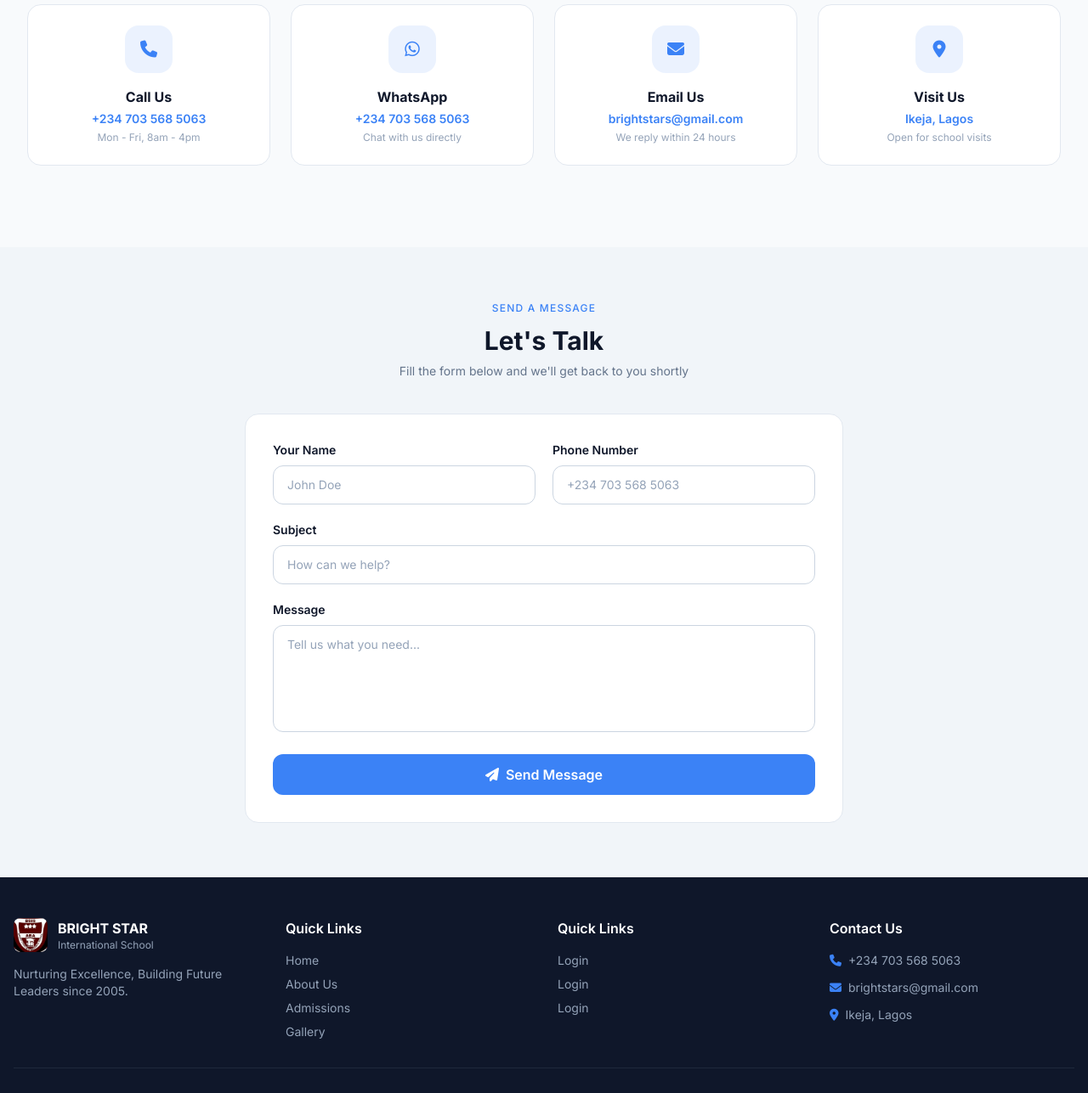
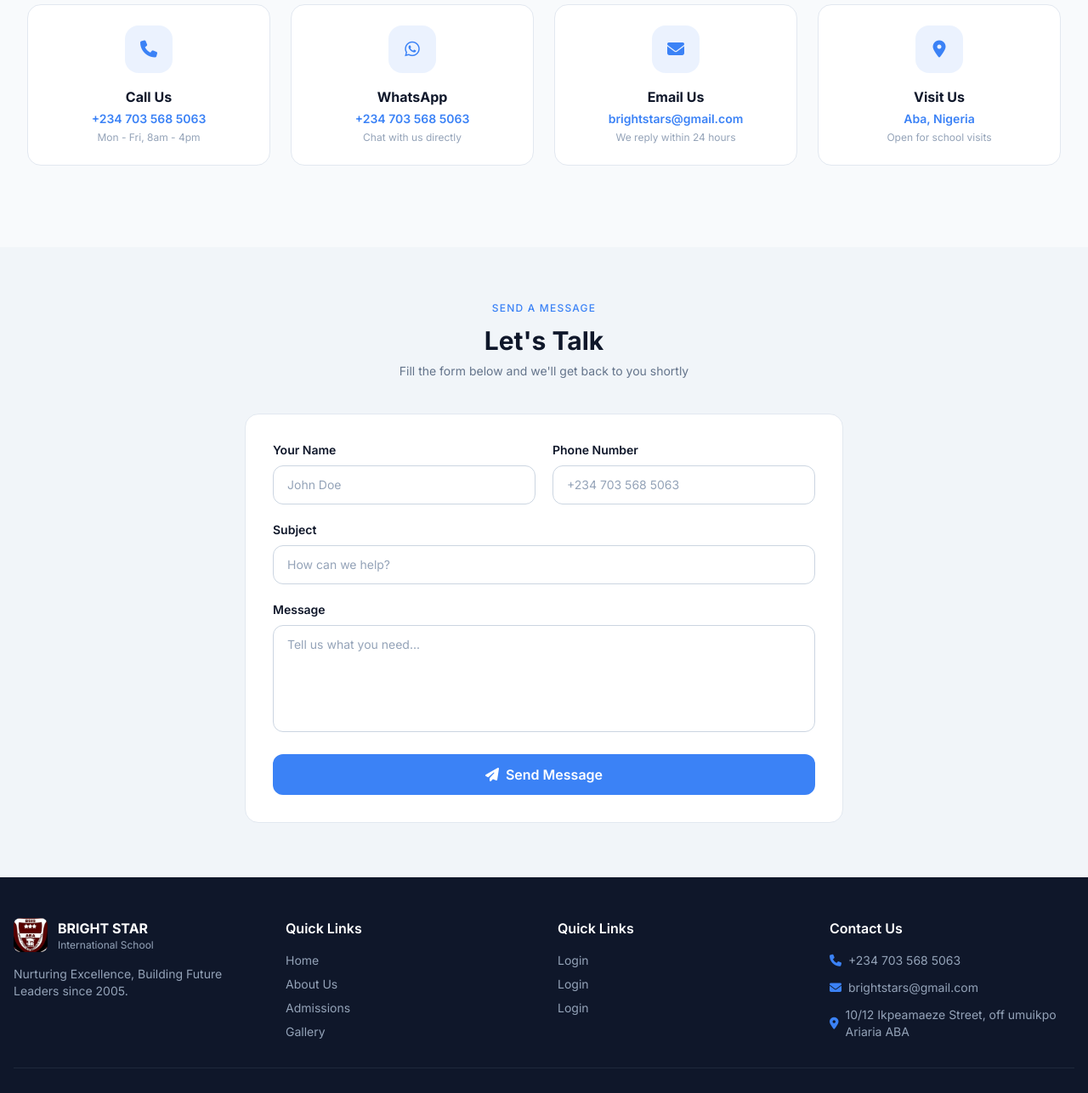
Before and after one commit to DEKING-001/bright-star-portal, a website: page views/contact.html in a window 1280 px wide. Shown: the part 464-1751 px from the top of the page at 85% size. Drawn offline with nearby package versions, Linux system fonts and the light colour scheme.

Commit message:
Fix address in contact page to Aba location

```diff
--- a/views/contact.html
+++ b/views/contact.html
@@ -112,12 +112,12 @@
                         <p class="text-brand font-semibold text-sm">brightstars@gmail.com</p>
                         <p class="text-xs text-slate-400 mt-1">We reply within 24 hours</p>
                     </a>
-                    <a href="https://maps.google.com/?q=Ikeja+Lagos+Nigeria" target="_blank" rel="noopener noreferrer" class="bg-white p-6 rounded-2xl border border-slate-200 hover:shadow-lg hover:border-brand/30 transition-all duration-300 text-center group">
+                    <a href="https://maps.google.com/?q=10/12+Ikpeamaeze+Street+Aba+Nigeria" target="_blank" rel="noopener noreferrer" class="bg-white p-6 rounded-2xl border border-slate-200 hover:shadow-lg hover:border-brand/30 transition-all duration-300 text-center group">
                         <div class="w-14 h-14 bg-brand/10 rounded-2xl flex items-center justify-center mx-auto mb-4 group-hover:bg-brand/20 transition-colors">
                             <i class="fas fa-map-marker-alt text-brand text-xl"></i>
                         </div>
                         <h3 class="font-bold text-slate-900 mb-1">Visit Us</h3>
-                        <p class="text-brand font-semibold text-sm">Ikeja, Lagos</p>
+                        <p class="text-brand font-semibold text-sm">Aba, Nigeria</p>
                         <p class="text-xs text-slate-400 mt-1">Open for school visits</p>
                     </a>
                 </div>
@@ -195,7 +195,7 @@
                     <ul class="space-y-3 text-sm">
                         <li><a href="tel:+2347035685063" class="flex items-center gap-2 text-slate-400 hover:text-white transition-colors"><i class="fas fa-phone text-brand"></i> +234 703 568 5063</a></li>
                         <li><a href="mailto:brightstars@gmail.com" class="flex items-center gap-2 text-slate-400 hover:text-white transition-colors"><i class="fas fa-envelope text-brand"></i> brightstars@gmail.com</a></li>
-                        <li><a href="https://maps.google.com/?q=Ikeja+Lagos+Nigeria" target="_blank" rel="noopener noreferrer" class="flex items-center gap-2 text-slate-400 hover:text-white transition-colors"><i class="fas fa-map-marker-alt text-brand"></i> Ikeja, Lagos</a></li>
+                        <li><a href="https://maps.google.com/?q=10/12+Ikpeamaeze+Street+Aba+Nigeria" target="_blank" rel="noopener noreferrer" class="flex items-center gap-2 text-slate-400 hover:text-white transition-colors"><i class="fas fa-map-marker-alt text-brand"></i> 10/12 Ikpeamaeze Street, off umuikpo Ariaria ABA</a></li>
                     </ul>
                 </div>
             </div>
```
